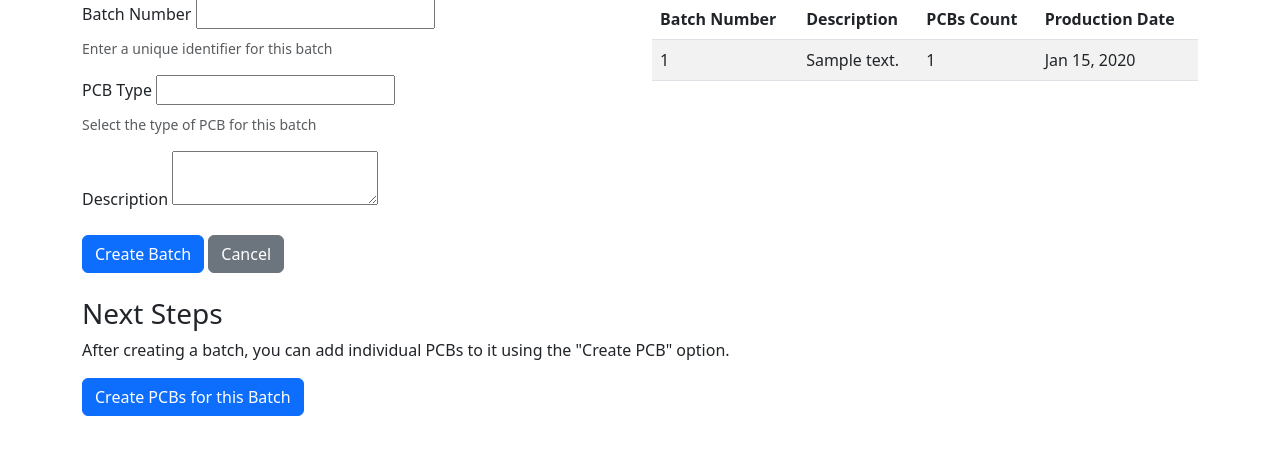
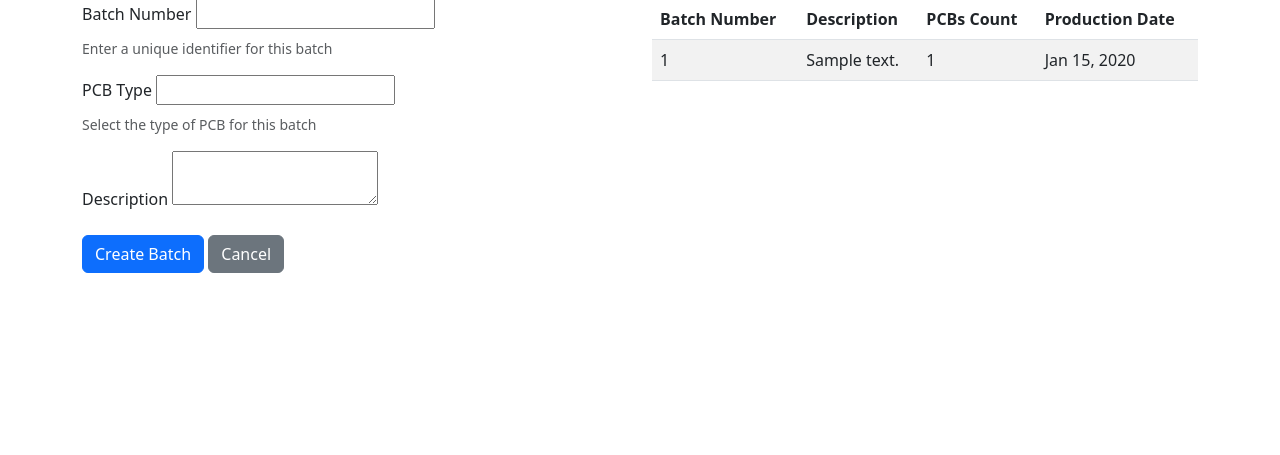
Before and after one commit to yhendricks/MilQual, a Django app: template pcb_tracker/templates/pcb_tracker/batch_create.html in a window 1280 px wide. Shown: the part 249-704 px from the top of the page. Run offline with Django 4.2, Linux system fonts and the light colour scheme; the template is opened without the code that fills it: most values are stand-ins (such as "Sample title", 1, 10 or a date in 2020); form fields are guessed from the names that the template uses.

Commit message:
Remove 'Next Steps' sections from all templates

```diff
--- a/pcb_tracker/templates/pcb_tracker/batch_create.html
+++ b/pcb_tracker/templates/pcb_tracker/batch_create.html
@@ -78,11 +78,4 @@
     </div>
 </div>
 
-<div class="row mt-4">
-    <div class="col-md-12">
-        <h3>Next Steps</h3>
-        <p>After creating a batch, you can add individual PCBs to it using the "Create PCB" option.</p>
-        <a href="{% url 'pcb_create' %}" class="btn btn-primary">Create PCBs for this Batch</a>
-    </div>
-</div>
 {% endblock %}
```
Also changed, not shown: pcb_tracker/templates/pcb_tracker/pcb_create.html (+0 -7 lines), pcb_tracker/templates/pcb_tracker/pcb_type_create.html (+0 -7 lines), pcb_tracker/templates/pcb_tracker/pcb_type_manage.html (+0 -7 lines).
